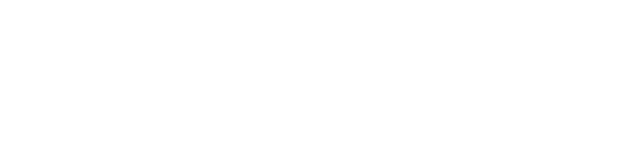
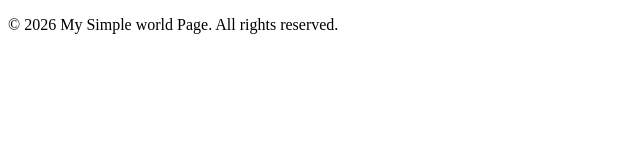
Before and after one commit to RichEssilfie/version-control-simulation-RE, a plain HTML site: page index.html in a window 1280 px wide. Shown: the whole page, without its empty margins (0-640 px from the left). Drawn offline with Linux system fonts and the light colour scheme.

Commit message:
added footer

```diff
--- a/index.html
+++ b/index.html
@@ -6,6 +6,8 @@
     <title>Document</title>
 </head>
 <body>
-
+    <footer>
+<p>&copy; 2026 My Simple world Page. All rights reserved.</p>
+</footer>
 </body>
 </html>
```
